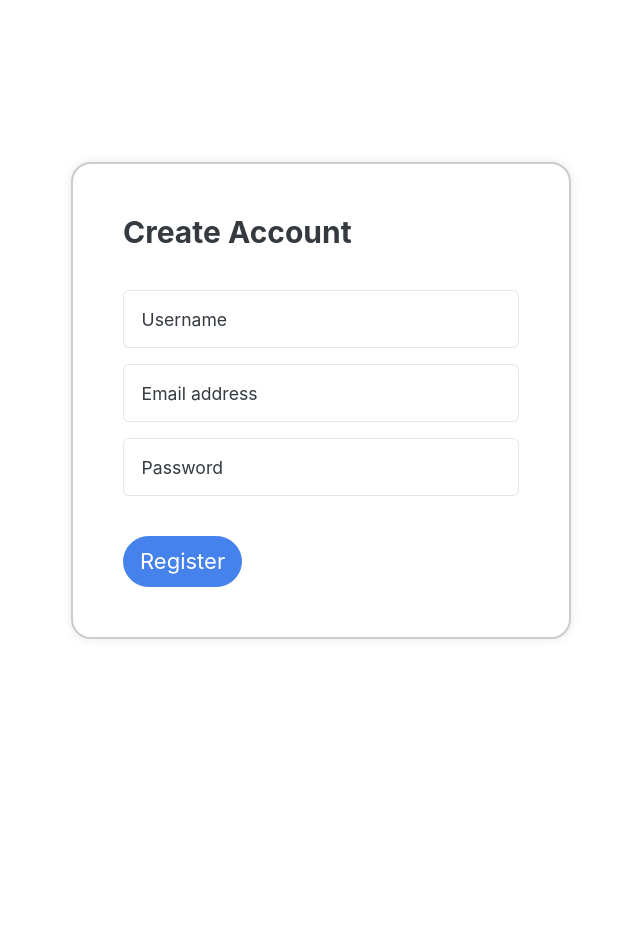
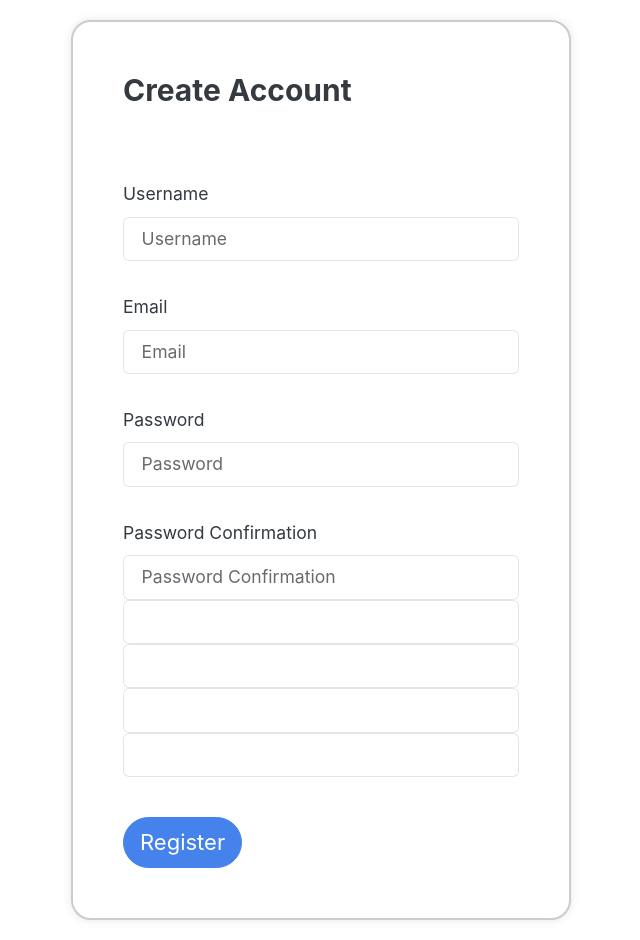
Before and after one commit to MoHoss007/knowledge-box, a Flask app: page /auth/register in a window 1280 px wide. Shown: the part 58-998 px from the top of the page, without its empty margins (319-959 px from the left). Before the commit the page ends 697 px from the top, so only its background shows below. Run offline with Flask 3, Linux system fonts and the light colour scheme; some libraries are stand-ins or nearby versions.

Commit message:
Code push to start branching

```diff
--- a/blog/auth/static/styles.css
+++ b/blog/auth/static/styles.css
@@ -5,8 +5,7 @@
 .auth-container {
     display: flex;
     justify-content: center;
-    align-items: center;
-    height: 100vh;
+    margin: 20px;
 }
 
 .auth-container form {
--- a/blog/auth/templates/register.html
+++ b/blog/auth/templates/register.html
@@ -6,20 +6,56 @@
 
 {% block content %}
 <div class="auth-container">
-  <form>
+  <form method="POST" action="/submit">
+    {{ form.hidden_tag() }}
     <h1>Create Account</h1>
-    <div class="form-floating mb-3">
-      <input type="email" class="form-control" id="register-input-username" placeholder="Username">
-      <label for="register-input-username">Username</label>
+
+    <div class="form-group">
+      <label class="col-form-label mt-4" for="register-input-username">{{ form.username.label() }}</label>
+      <input type="text" class="form-control" placeholder="Username" id="register-input-username">
     </div>
-    <div class="form-floating mb-3">
-      <input type="email" class="form-control" id="register-input-email" placeholder="name@example.com">
-      <label for="register-input-email">Email address</label>
+
+    <div class="form-group">
+      <label class="col-form-label mt-4" for="register-input-email">{{ form.email.label() }}</label>
+      <input type="text" class="form-control" placeholder="Email" id="register-input-email">
     </div>
-    <div class="form-floating">
-      <input type="password" class="form-control" id="register-input-password" placeholder="Password" autocomplete="off">
-      <label for="register-input-password">Password</label>
+
+    <div class="form-group">
+      <label class="col-form-label mt-4" for="register-input-password">{{ form.password.label() }}</label>
+      <input type="text" class="form-control" placeholder="Password" id="register-input-password">
     </div>
+
+    <div class="form-group">
+      <label class="col-form-label mt-4" for="register-input-password-confirmation">{{ form.password_confirmation.label() }}</label>
+      <input type="text" class="form-control" placeholder="Password Confirmation" id="register-input-password-confirmation">
+    </div>
+
+    {{ form.username(class="form-control") }}
+
+
+    {{ form.email(class="form-control") }}
+
+
+    {{ form.password(class="form-control") }}
+
+    {{ form.password_confirmation(class="form-control") }}
+
+<!--    <div class="form-floating mb-3">-->
+<!--      <input type="email" class="form-control" id="register-input-username" placeholder="Username" name="username">-->
+<!--      <label for="register-input-username">{{ form.username.label() }}</label>-->
+<!--    </div>-->
+<!--    <div class="form-floating mb-3">-->
+<!--      <input type="email" class="form-control" id="register-input-email" placeholder="name@example.com" name="email">-->
+<!--      <label for="register-input-email">{{ form.email.label() }}</label>-->
+<!--    </div>-->
+<!--    <div class="form-floating mb-3">-->
+<!--      <input type="email" class="form-control" id="register-input-password" placeholder="Password" name="password">-->
+<!--      <label for="register-input-password">{{ form.password.label() }}</label>-->
+<!--    </div>-->
+<!--    <div class="form-floating mb-3">-->
+<!--      <input type="email" class="form-control" id="register-input-password-confirmation" placeholder="Password Confirmation" name="password_confirmation">-->
+<!--      <label for="register-input-password-confirmation">{{ form.password_confirmation.label() }}</label>-->
+<!--    </div>-->
     <button type="submit" class="btn btn-lg btn-primary">Register</button>
   </form>
 </div>
--- a/blog/auth/views.py
+++ b/blog/auth/views.py
@@ -1,5 +1,5 @@
 from flask import Blueprint, render_template
-from flask import render_template, redirect, url_for, flash
+from flask import render_template, redirect, url_for, flash, request
 from blog.models import User
 from blog.auth.forms import RegisterForm
 from blog.models import db
--- a/blog/models.py
+++ b/blog/models.py
@@ -1,4 +1,5 @@
 from flask_sqlalchemy import SQLAlchemy
+from flask_bcrypt import bcrypt
 
 db = SQLAlchemy()
 
```
